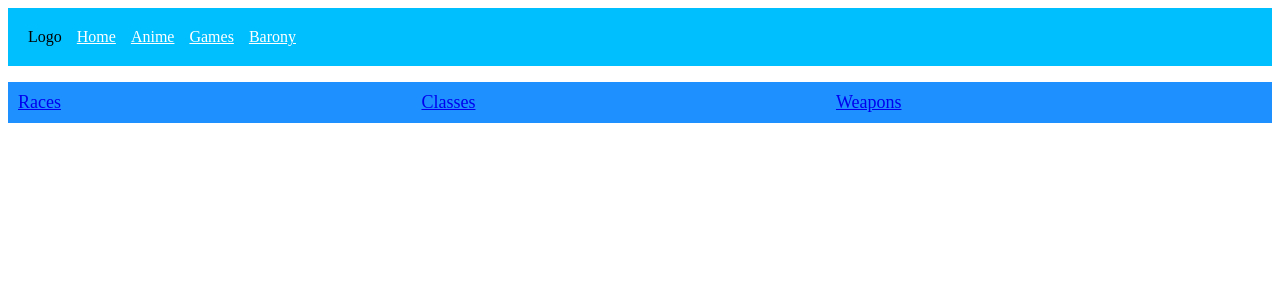
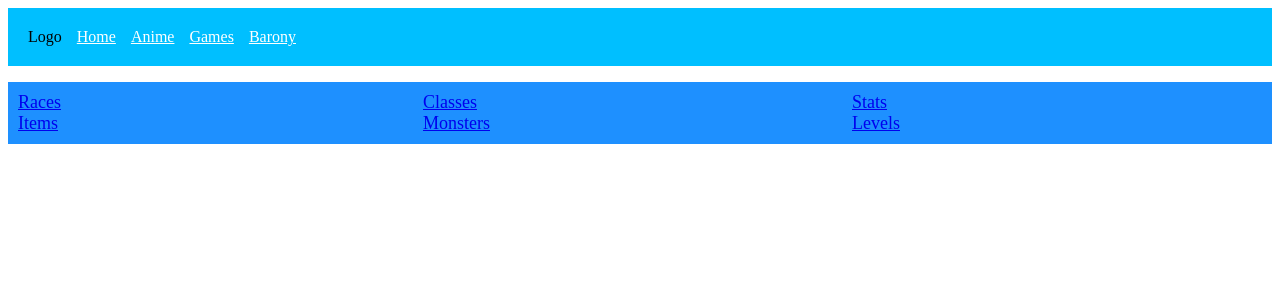
Before and after one commit to TheBestCupcake/waow, a React (Vite) app in the folder client/: page /Barony in a window 1280 px wide. Shown: the top 300 px of the page. Built offline with nearby package versions, Linux system fonts and the light colour scheme.

Commit message:
Updated links

```diff
--- a/client/src/pages/barony/Barony_Home.tsx
+++ b/client/src/pages/barony/Barony_Home.tsx
@@ -10,7 +10,10 @@ function Barony_Home() {
   const items: NavItem[] = [
     { label: "Races", to: "/Races" },
     { label: "Classes", to: "/Classes" },
-    { label: "Weapons", to: "/Weapons" },
+    { label: "Stats", to: "/Stats" },
+    { label: "Items", to: "/Items" },
+    { label: "Monsters", to: "/Monsters" },
+    { label: "Levels", to: "/Levels" },
   ];
 
   return (
```
